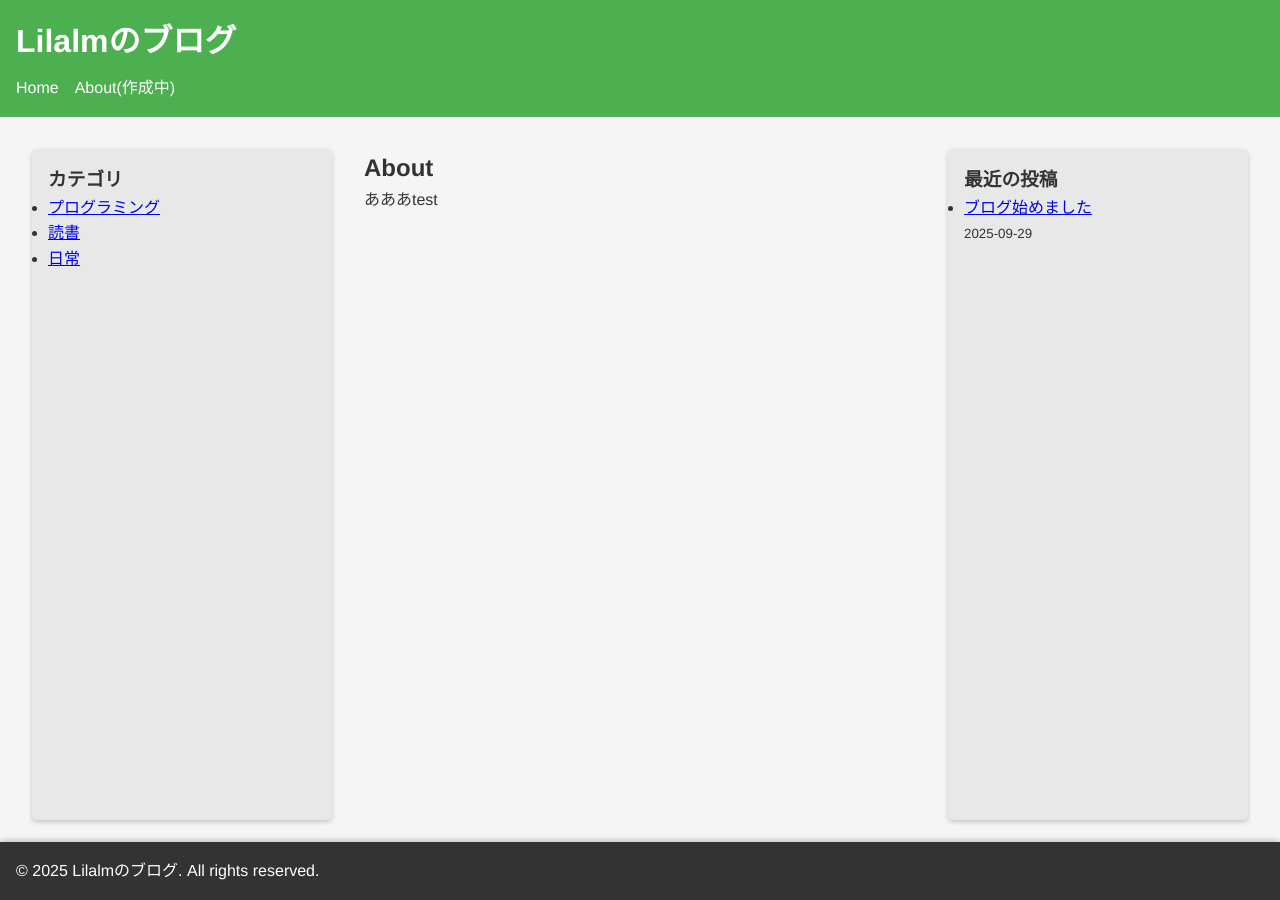
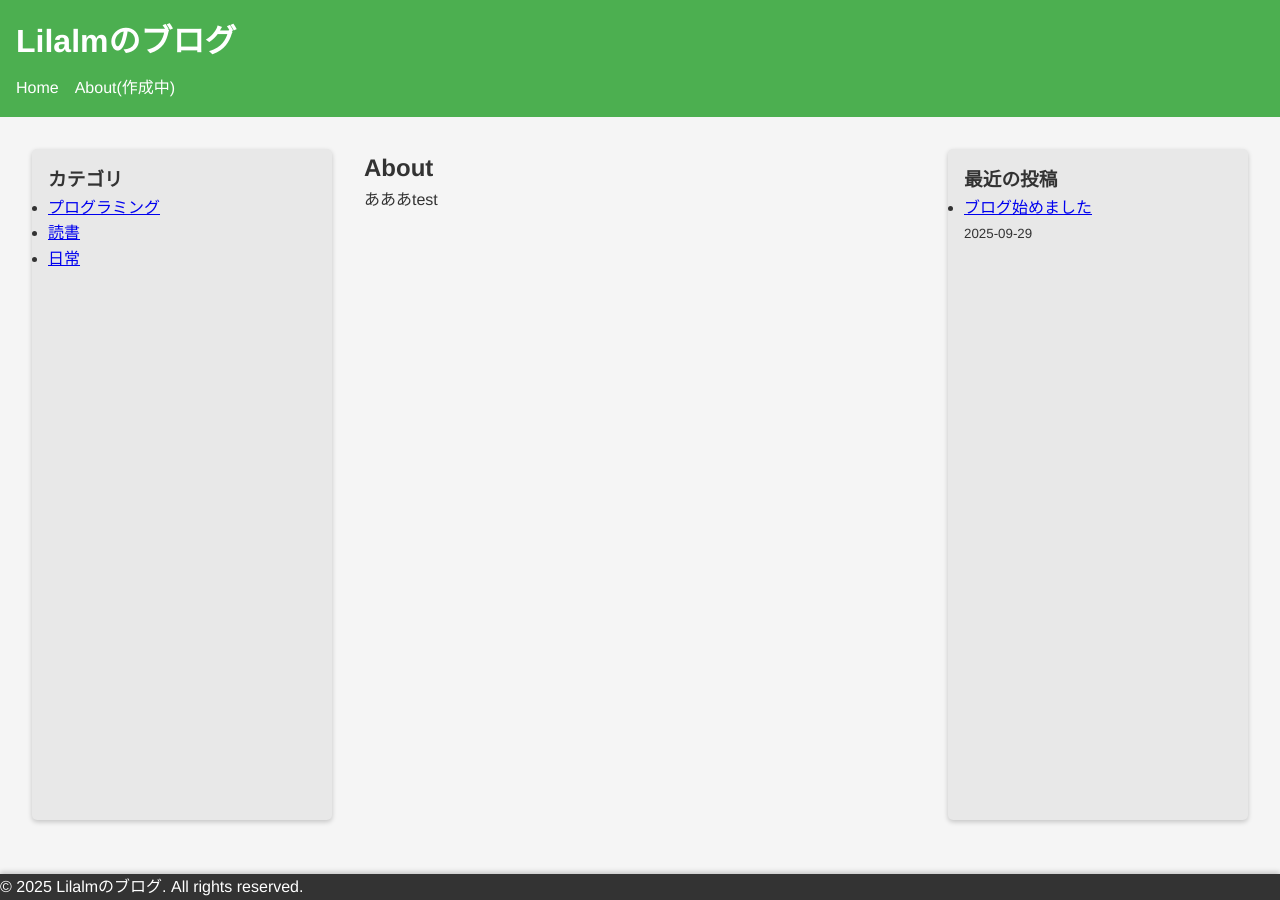
Before and after one commit to lilalm43/lilalm43.github.io, a Jekyll site: the page built from about/post.html, in a window 1280 px wide. Built offline with Jekyll 4.4.1, drawn with Linux system fonts in a browser that asks for light colours.

Commit message:
見た目変更・記事追加

```diff
--- a/assets/css/style.css
+++ b/assets/css/style.css
@@ -58,15 +58,15 @@ main {
 }
 
 /* ==========================
- *   最近の投稿（右固定・main内）
+ *   右左メニュー
  * =========================== */
-#left-sidebar {
+#left-sidebar,
+#recent-posts {
   position: sticky;
   top: 2rem;
   flex: 1;
   min-width: 220px;
   max-width: 300px;
-margin-left: auto;
   background-color: #e8e8e8;
   padding: 1rem;
   border-radius: 5px;
@@ -76,6 +76,27 @@ box-shadow: 0 2px 5px rgba(0,0,0,0.2);
 /* 記事一覧（中央） */
 #posts {
 flex: 2;
+}
+
+
+/* ====== モバイル用 ====== */
+@media (max-width: 768px) {
+  main {
+    flex-direction: column; /* 縦並び */
+    padding: 1rem;
+  }
+
+  #left-sidebar,
+  #recent-posts {
+    position: static;       /* スクロール固定を解除 */
+    max-width: 100%;        /* 横幅いっぱいに */
+    margin: 0 0 1rem 0;
+  }
+
+  #posts {
+    flex: none;
+    width: 100%;
+  }
 }
 
 .posts {
@@ -118,7 +139,7 @@ footer {
   bottom: 0;
   left: 0;
   width: 100%;
-  padding: 1rem;
+  /* padding: 1rem; */
   background-color: #333;
   color: #fff;
   text-align: left;
```
Lines whose indentation alone changed are shown as unchanged.
